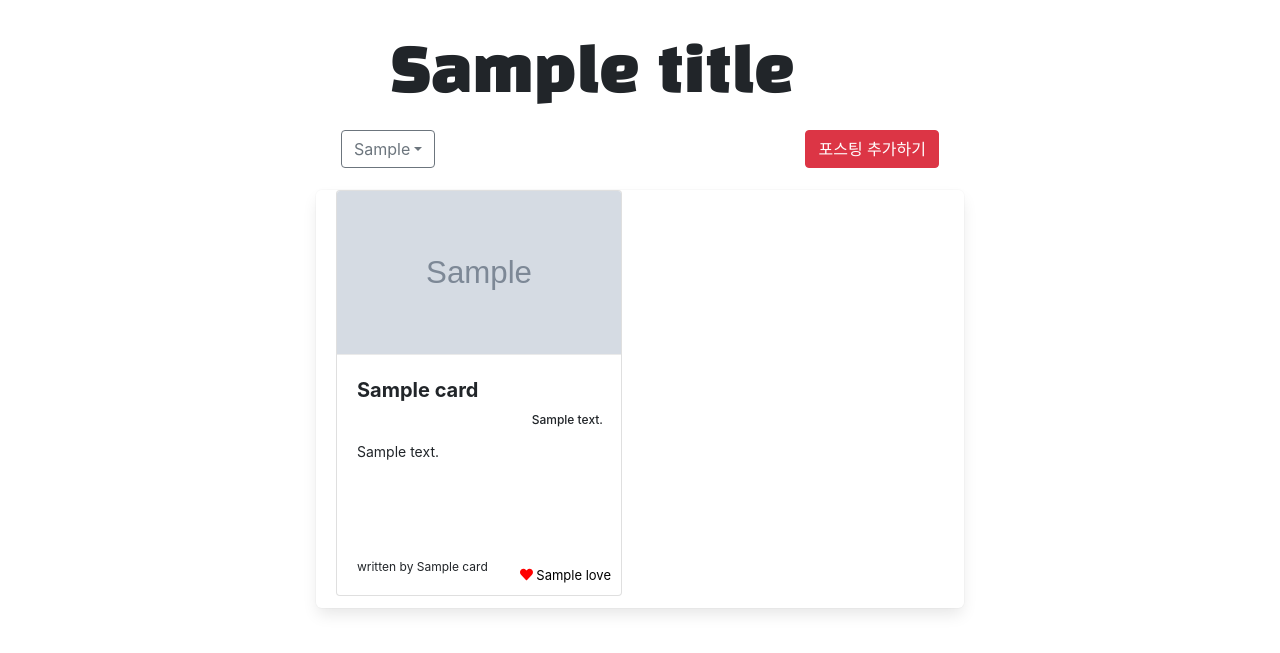
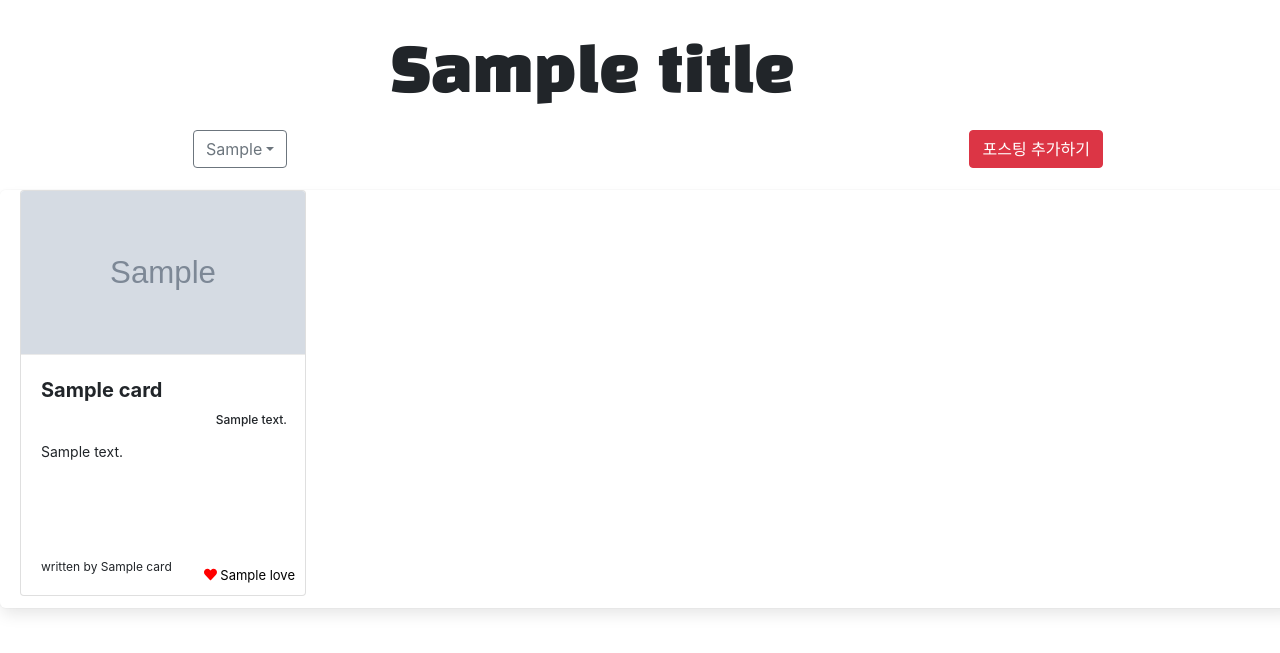
Before and after one commit to wjddudqls96/whereShallWeMeet, a Flask app: template templates/loginPage/yb/postDetailTest.html in a window 1280 px wide. Shown: the part 16-669 px from the top of the page. Run offline with Flask 2, Linux system fonts and the light colour scheme; the template is opened without the code that fills it: most values are stand-ins (such as "Sample title", 1, 10 or a date in 2020); grey boxes marked "Sample" are stand-in pictures; some libraries are stand-ins or nearby versions.

Commit message:
css수정

```diff
--- a/templates/loginPage/sytw/login.html
+++ b/templates/loginPage/sytw/login.html
@@ -215,7 +215,7 @@
 <section class="hero is-black">
     <div class="hero-body has-text-centered" style="margin-top: -20px;">
         <h1 class="title is-sparta"><i class="fa fa-map-marker fa-5x" aria-hidden="true"></i></h1>
-        <h1 class="title is-sparta" style="width: 500px; font-weight: 400; height: 50px; margin: auto; margin-top: 10px; font-family: 'Black Han Sans', sans-serif; font-size: 60px" >&nbsp;&nbsp;어디서 만날까?</h1>
+        <h1 class="title is-sparta" style="width: 500px; font-weight: 400; height: 50px; margin: auto; margin-top: 10px; font-family: 'Black Han Sans', sans-serif; font-size: 60px" >우리 어디서 만날까?</h1>
         <h3 class="subtitle is-sparta"></h3>
     </div>
 </section>
--- a/templates/loginPage/yb/postDetailTest.html
+++ b/templates/loginPage/yb/postDetailTest.html
@@ -13,6 +13,10 @@
     <link rel="preconnect" href="https://fonts.googleapis.com">
     <link rel="preconnect" href="https://fonts.gstatic.com" crossorigin>
     <link href="https://fonts.googleapis.com/css2?family=Black+Han+Sans&display=swap" rel="stylesheet">
+    <!-- fivicon -->
+    <link rel="shortcut icon" href="{{ url_for('static', filename='/tw_image/favicon.ico') }}" type="image/x-icon">
+    <link rel="icon" href="{{ url_for('static', filename='/tw_image/favicon.ico') }}" type="image/x-icon">
+
     <title>우리 어디서 만날까?</title>
     <script src="https://code.jquery.com/jquery-3.4.1.js"></script>
     <script type="text/javascript" src="https://code.jquery.com/jquery-1.12.4.min.js"></script>
@@ -222,7 +226,7 @@
     </script>
     <style>
         .card_wrap {
-            width: 648px;
+            width: 1296px;
             margin: auto;
 
         }
@@ -374,7 +378,7 @@
         }
     </style>
 </head>
-<body>
+
 <!-- Modal -->
 <div class="modal fade bd-example-modal-lg" id="exampleModalLong" tabindex="-1" role="dialog"
      aria-labelledby="exampleModalLongTitle" aria-hidden="true">
@@ -419,13 +423,15 @@
     </div>
 </div>
 <!-- Modal -->
-<nav class="navbar sticky-top custom_nav_background_color" id="navbar" style="background:none">
+
+<nav class="navbar sticky-top custom_nav_background_color" id="navbar" style="background:none; color: #e5e5e5">
 </nav>
-<div style="width: 500px; height: 100px; margin: auto; margin-top: 30px; font-family: 'Black Han Sans', sans-serif; font-size: 60px">
+<div style="width: 500px; height: 100px; margin: auto; margin-top: 30px; font-family: 'Black Han Sans', sans-serif; font-size: 60px;">
     {{ title }}
 </div>
+
 <div class="card_wrap">
-    <div style="width: 648px; margin:auto; height: 50px; align-items: center; justify-content: flex-end; margin-bottom: 10px">
+    <div style="width: 960px; margin:auto; height: 50px; align-items: center; justify-content: flex-end; margin-bottom: 10px">
         <button class="btn btn-outline-secondary dropdown-toggle" id="sortType" style="margin-left: 25px" float="left"
                 type="button" data-toggle="dropdown" aria-haspopup="true" aria-expanded="false">
             {{ sortType }}</button>
```
